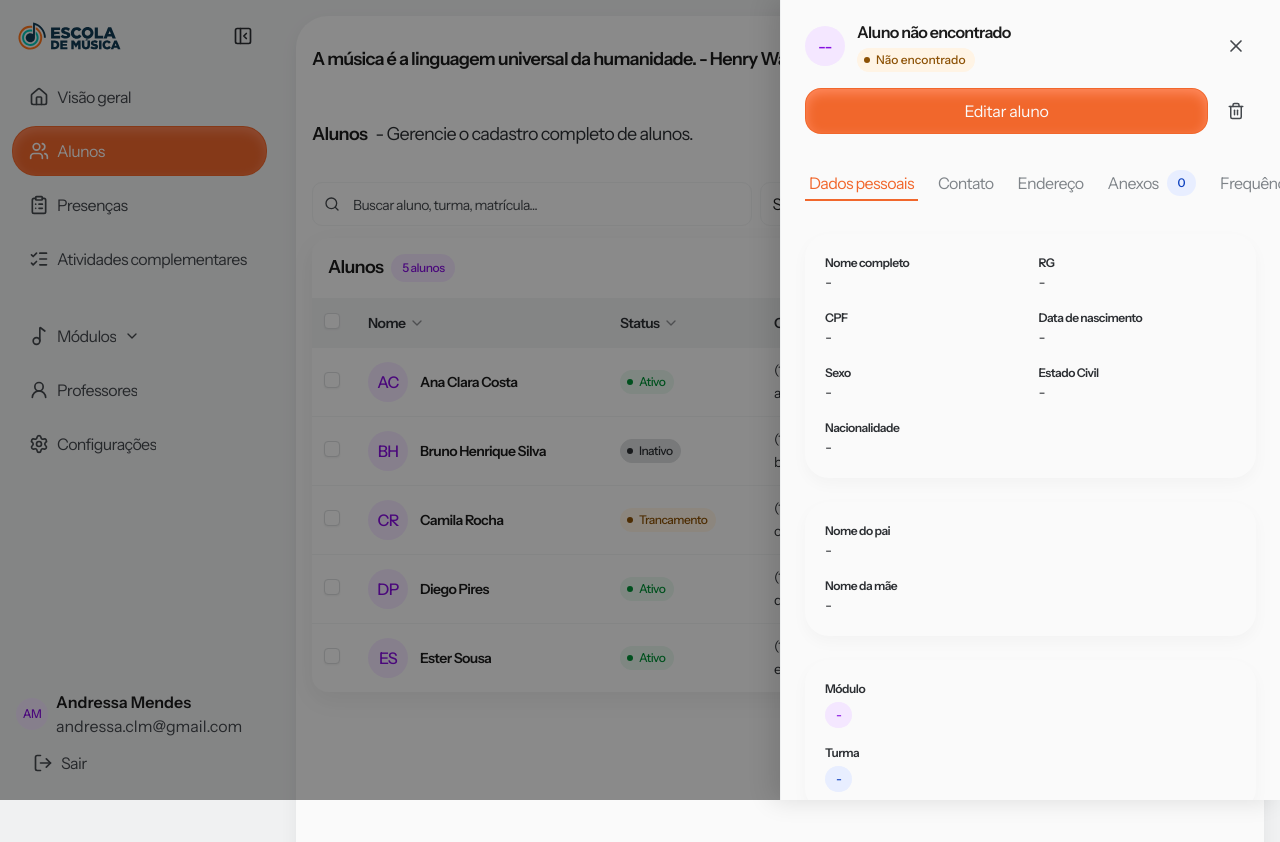
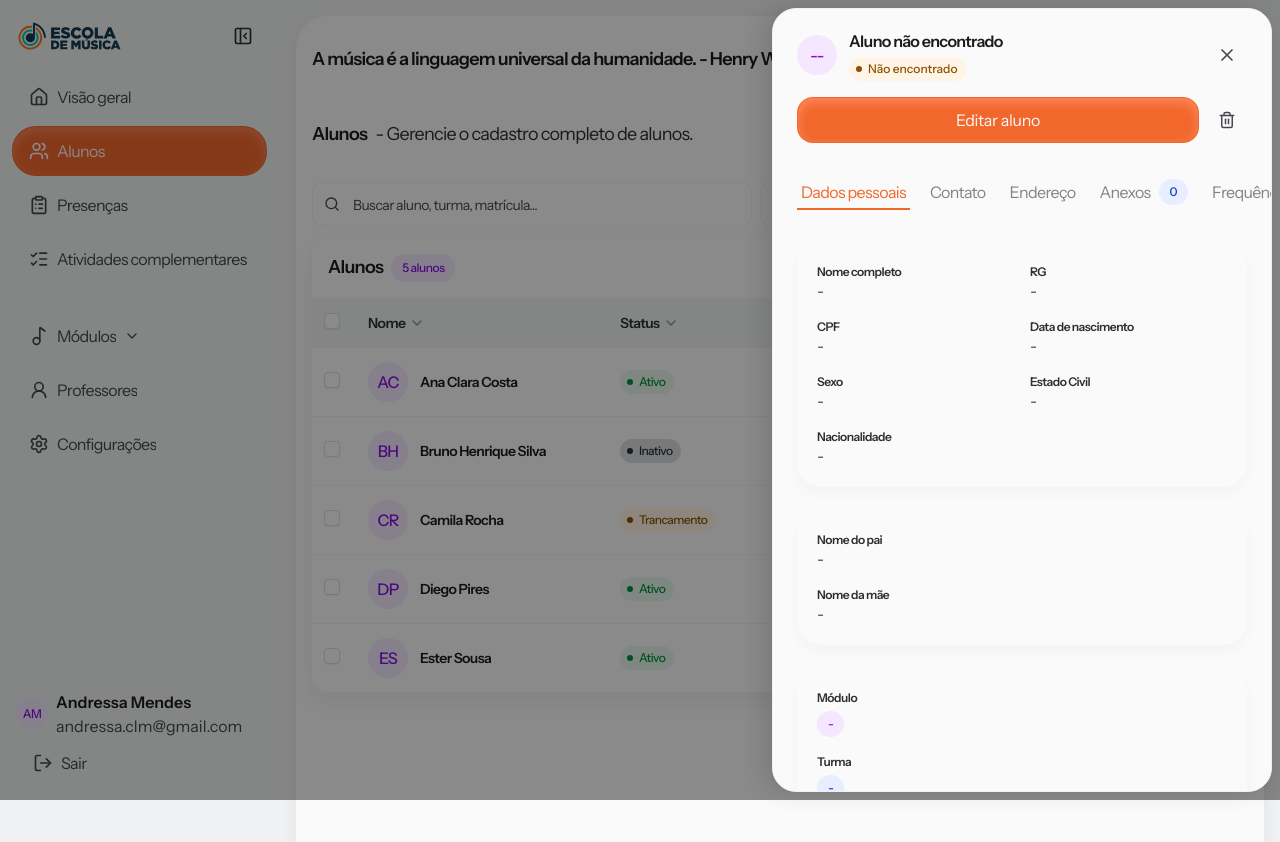
Before and after one commit to AndressaMendess/clm-gestao-2.0, a Next.js app: page /students/1 in a window 1280 px wide. Shown: the top 842 px of the page. Built offline with nearby package versions, Linux system fonts and the light colour scheme.

Commit message:
feat: refine drawer spacing and border radius

```diff
--- a/src/components/ui/drawer/drawer.styles.ts
+++ b/src/components/ui/drawer/drawer.styles.ts
@@ -2,7 +2,7 @@ export const drawerOverlayStyles =
   "fixed inset-0 z-50 bg-[rgb(0_0_0_/_0.45)] transition-opacity";
 
 export const drawerShellStyles =
-  "fixed inset-y-0 right-0 z-[60] flex w-full max-w-[500px] flex-col border-l border-[var(--border-primary)] bg-[var(--background-primary)] shadow-[-8px_0_24px_rgb(0_0_0_/_0.12)]";
+  "fixed bottom-2 right-2 top-2 z-[60] flex w-[calc(100%-1rem)] max-w-[500px] flex-col overflow-hidden rounded-[24px] border border-[var(--border-primary)] bg-[var(--background-primary)] shadow-[-8px_0_24px_rgb(0_0_0_/_0.12)]";
 
 export const drawerHeaderStyles = "flex flex-col gap-4 px-6 py-5";
 
```
